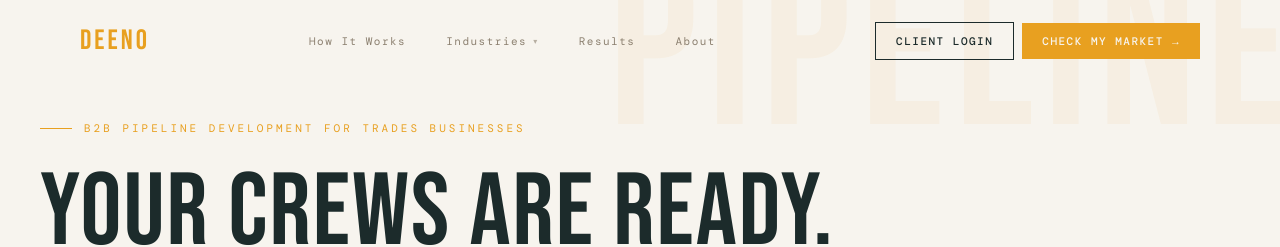
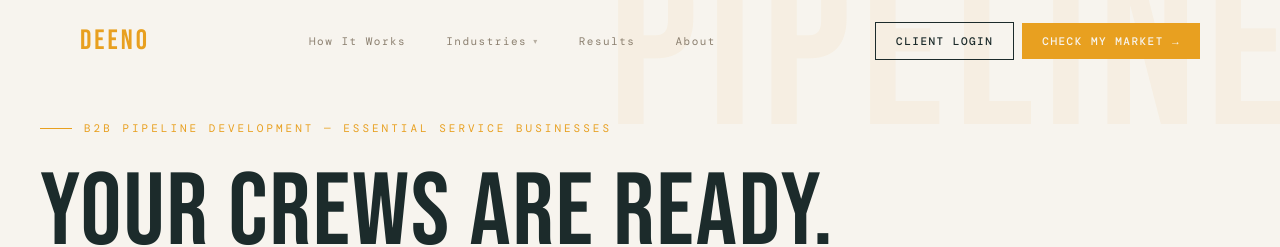
Before and after one commit to KierinF/deeno-brands, a Next.js app: page / in a window 1280 px wide. Shown: the top 247 px of the page. Built offline with nearby package versions, Linux system fonts and the light colour scheme.

Commit message:
update hero eyebrow: trades → essential service businesses

```diff
--- a/app/components/Hero.tsx
+++ b/app/components/Hero.tsx
@@ -65,7 +65,7 @@ export default function Hero() {
           }}
         >
           <span style={{ display: "block", width: 32, height: 1, background: "#E8A020" }} />
-          B2B Pipeline Development for Trades Businesses
+          B2B Pipeline Development — Essential Service Businesses
         </div>
 
         {/* Headline */}
```
